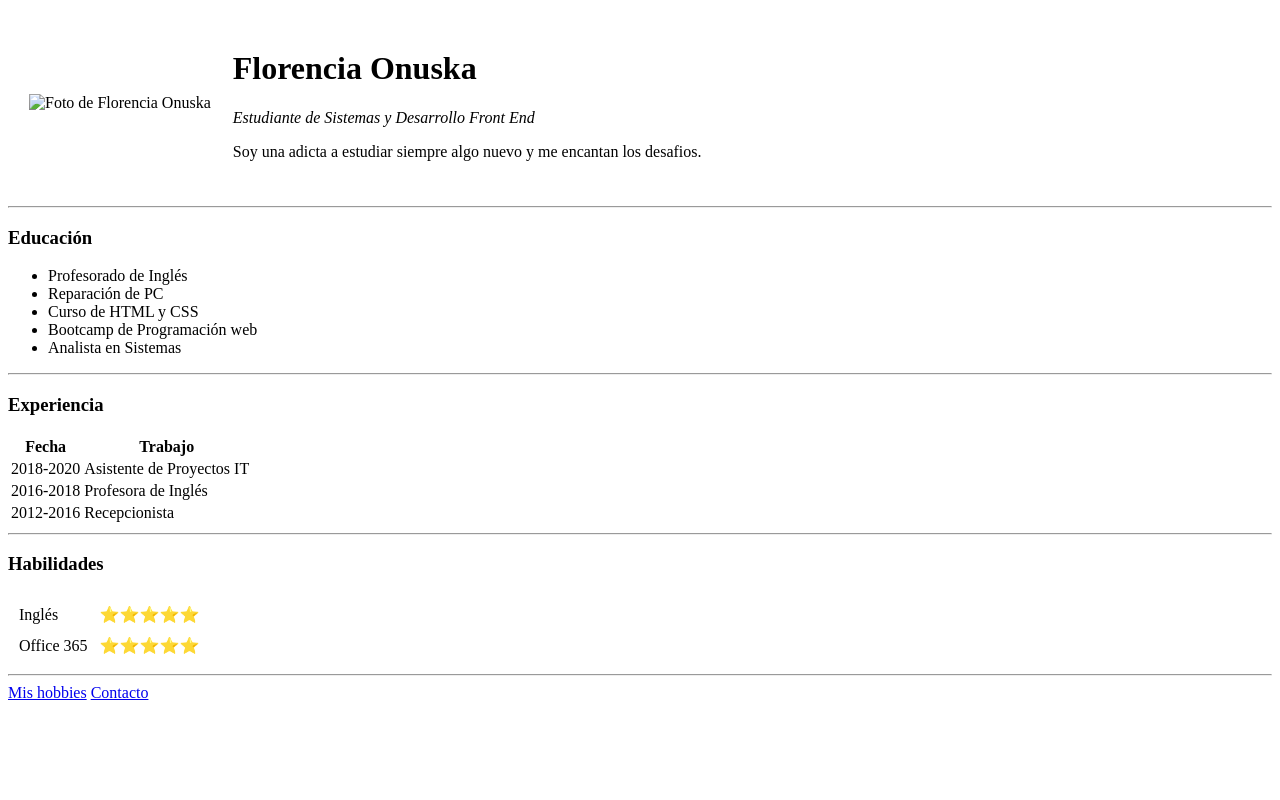
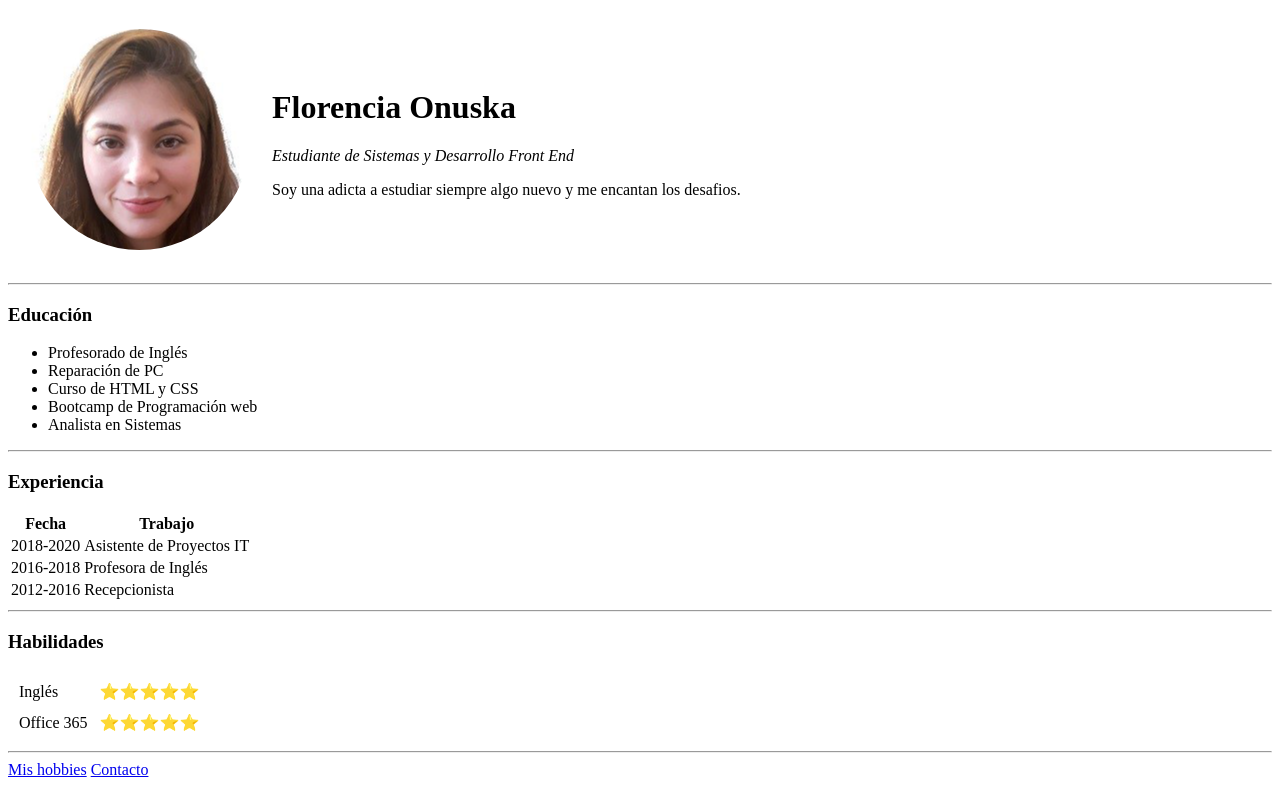
Before and after one commit to FlorOnuska/cv, a plain HTML site: page index.html in a window 1280 px wide. Drawn offline with Linux system fonts and the light colour scheme.

Commit message:
Update index.html

```diff
--- a/index.html
+++ b/index.html
@@ -7,7 +7,7 @@
 <body>
     <table cellspacing="20">
         <tr>
-            <td><img src="fonuska.png" alt="Foto de Florencia Onuska"></td>
+            <td><img src="floronuska.png" alt="Foto de Florencia Onuska"></td>
             <td><h1>Florencia Onuska</h1>
             <p><em>Estudiante de Sistemas y Desarrollo Front End</em></p>
     <p>Soy una adicta a estudiar siempre algo nuevo y me encantan los desafios.</p></td>
```
